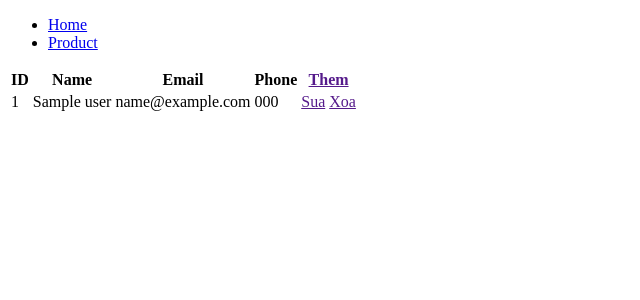
After one commit to Helgrind-cyber/PHP-2, a PHP site: the page made by MVC/app/views/users/index.php in a window 1280 px wide. The commit adds this page. Shown: the top 300 px of the page, without its empty margins (0-640 px from the left). Run offline with PHP 8.4, Linux system fonts and the light colour scheme; tables that the repository leaves empty or names only in its code hold one stand-in row (values such as "Sample post"); the template is opened without the code that fills it: most values are stand-ins (such as "Sample title", 1, 10 or a date in 2020); some libraries are stand-ins or nearby versions.

Commit message:
Create users controller, model, views

```diff
--- a/MVC/app/models/Category.php
+++ /dev/null
@@ -1,6 +0,0 @@
-<?php
-require_once './app/models/BaseModel.php';
-
-class Category extends BaseModel {
-    protected $table = "categories";
-}
--- /dev/null
+++ b/MVC/app/views/users/index.php
@@ -0,0 +1,44 @@
+<!DOCTYPE html>
+<html lang="en">
+
+<head>
+    <meta charset="UTF-8">
+    <meta name="viewport" content="width=device-width, initial-scale=1.0">
+    <title>Users</title>
+</head>
+
+<body>
+    <div class="breacumb">
+        <nav>
+            <ul>
+                <li><a href="<?=BASE_URL?>">Home</a></li>
+                <li><a href="<?=BASE_URL . 'chi-tiet-san-pham'?>">Product</a></li>
+            </ul>
+        </nav>
+    </div>
+    <table>
+        <thead>
+            <th>ID</th>
+            <th>Name</th>
+            <th>Email</th>
+            <th>Phone</th>
+            <th><a href="">Them</a></th>
+        </thead>
+        <tbody>
+            <?php foreach ($users as $user) : ?>
+                <tr>
+                    <td><?php echo $user->id?></td>
+                    <td><?php echo $user->name?></td>
+                    <td><?php echo $user->email?></td>
+                    <td><?php echo $user->phone?></td>
+                    <td>
+                        <a href="">Sua</a>
+                        <a href="">Xoa</a>
+                    </td>
+                </tr>
+            <?php endforeach; ?>
+        </tbody>
+    </table>
+</body>
+
+</html>
--- a/MVC/commons/ultils.php
+++ b/MVC/commons/ultils.php
@@ -1,2 +1,2 @@
 <?php
-define('BASE_URL', 'http://localhost/PHP-2/MVC');
+define('BASE_URL', 'http://localhost/PHP-2/MVC/');
```
Also changed, not shown: MVC/app/controllers/HomeController.php (+2 -5 lines), MVC/app/controllers/UserController.php (added, +12 -0 lines), MVC/app/models/CategoryModel.php (added, +7 -0 lines), MVC/app/models/ProductModel.php (renamed from MVC/app/models/Product.php, +4 -3 lines), MVC/app/models/UserModel.php (added, +7 -0 lines), MVC/index.php (+8 -0 lines), MVC/app/views/users/add-form.php (added), MVC/app/views/users/edit-form.php (added).
